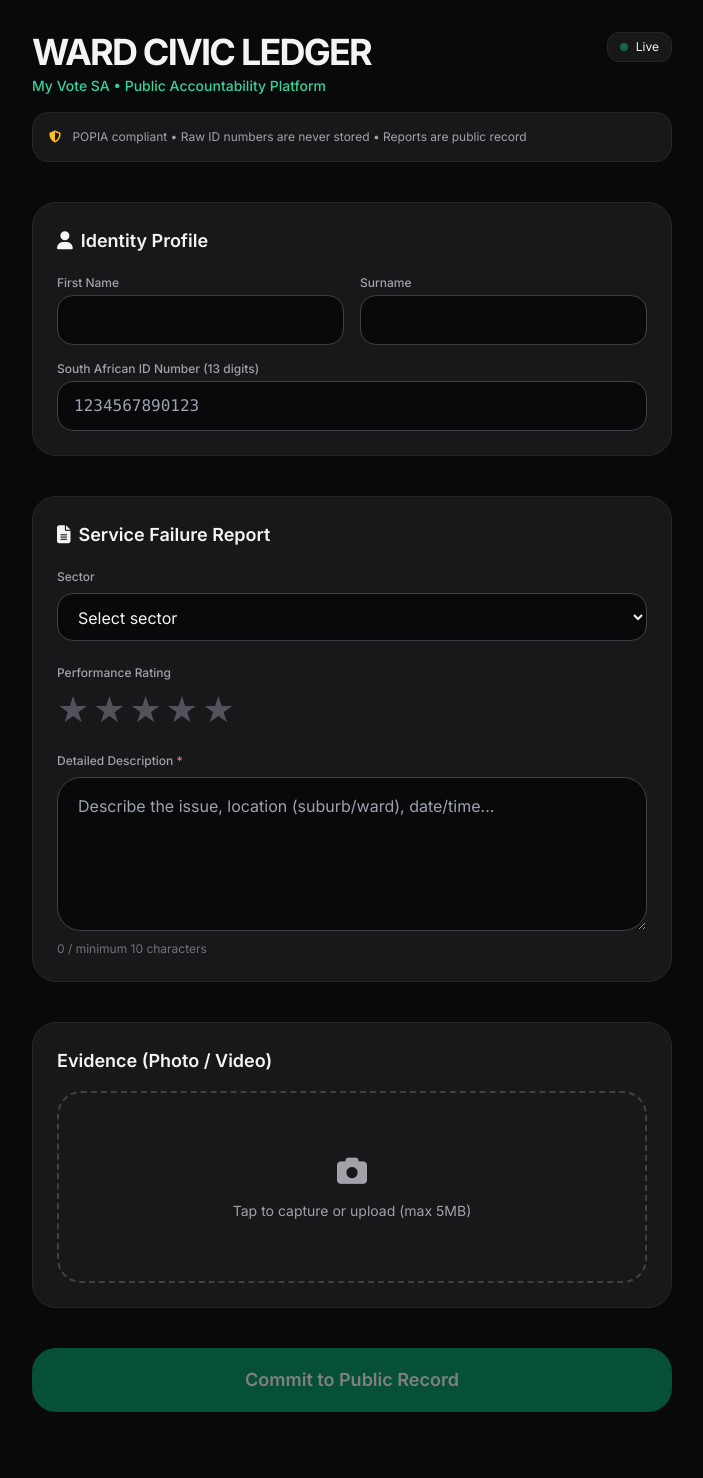
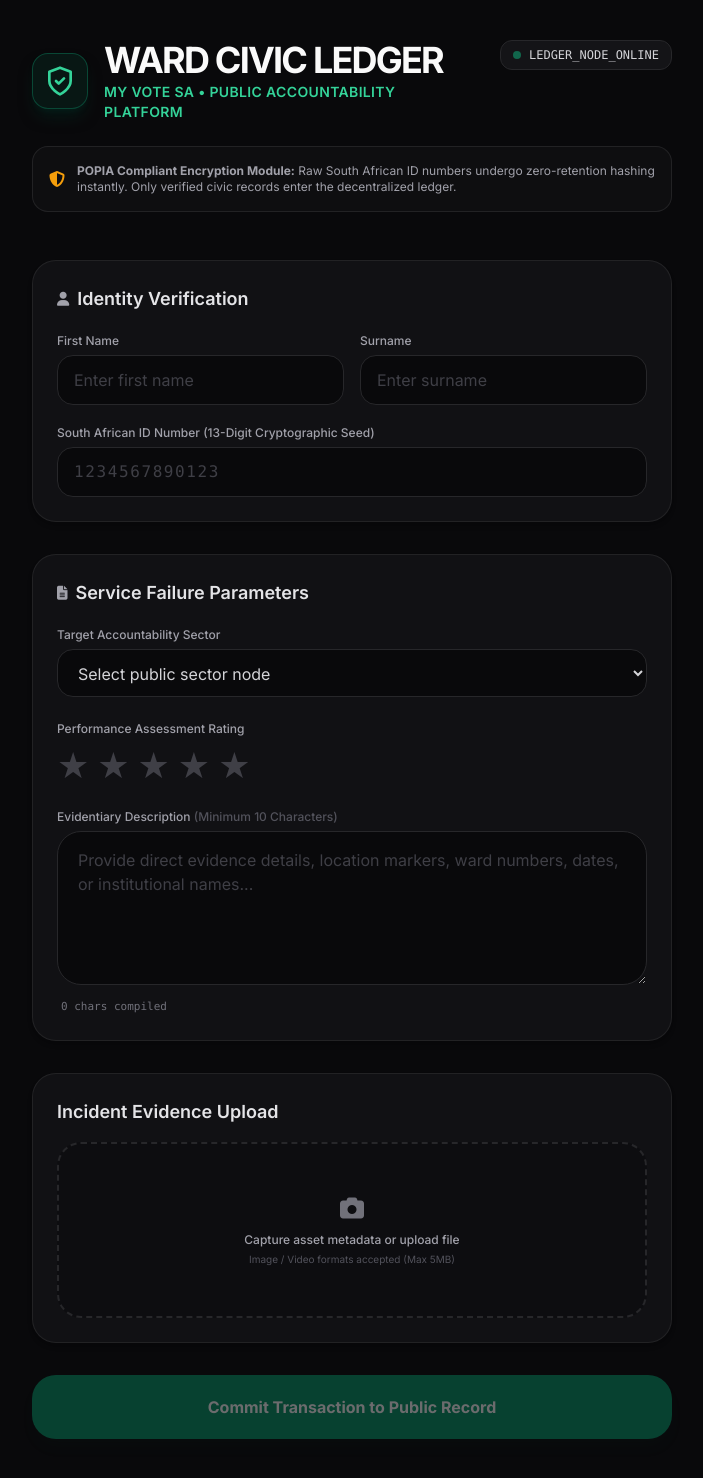
Before and after one commit to juniormowatse-source/myvotesa, a website: page index.html in a window 1280 px wide. Shown: the whole page, without its empty margins (288-991 px from the left). Drawn offline with nearby package versions, Linux system fonts and the light colour scheme.

Commit message:
feat: enhance frontend interface with complete My Vote SA framework
- Restored custom inline SVG civic logo and brand typography to header
- Implemented dynamic "Cryptographic Civic Block" transaction receipt
- Mapped live backend tracking parameters (Ticket ID and Constitutional Anchors) directly to UI view
- Refined Tailwind spacing, star-rating hover states, and input field tracking

```diff
--- a/index.html
+++ b/index.html
@@ -12,85 +12,126 @@
         body { font-family: 'Inter', system-ui, sans-serif; }
         .star { transition: all 0.15s cubic-bezier(0.4, 0, 0.2, 1); }
         .star.active { color: #eab308; transform: scale(1.2); }
-        input[type="number"]::-webkit-outer-spin-button,
-        input[type="number"]::-webkit-inner-spin-button { -webkit-appearance: none; margin: 0; }
     </style>
 </head>
-<body class="bg-zinc-950 text-zinc-100 min-h-screen pb-12">
-    <div class="max-w-2xl mx-auto px-4 pt-8" x-data="ledgerApp()" x-init="init()">
+<body class="bg-zinc-950 text-zinc-100 min-h-screen pb-24">
+    <div class="max-w-2xl mx-auto px-4 pt-10" x-data="ledgerApp()" x-init="init()">
 
-        <!-- Header -->
-        <header class="mb-10">
-            <div class="flex justify-between items-start">
-                <div>
-                    <h1 class="text-4xl font-bold tracking-tighter">WARD CIVIC LEDGER</h1>
-                    <p class="text-emerald-400 text-sm mt-1 font-medium">My Vote SA • Public Accountability Platform</p>
+        <!-- Header & Logo Identity Block -->
+        <header class="mb-12">
+            <div class="flex flex-col sm:flex-row justify-between items-start gap-6">
+                <div class="flex items-center gap-4">
+                    <!-- My Vote SA Custom Civic Tech Logo -->
+                    <div class="w-14 h-14 bg-emerald-600/10 border border-emerald-500/30 rounded-2xl flex items-center justify-center text-emerald-400 shadow-lg shadow-emerald-950/50 shrink-0">
+                        <svg class="w-8 h-8" viewBox="0 0 24 24" fill="none" stroke="currentColor" stroke-width="2" stroke-linecap="round" stroke-linejoin="round">
+                            <path d="M12 22s8-4 8-10V5l-8-3-8 3v7c0 6 8 10 8 10z"/>
+                            <path d="m9 12 2 2 4-4"/>
+                        </svg>
+                    </div>
+                    <div>
+                        <h1 class="text-3xl font-extrabold tracking-tighter sm:text-4xl text-zinc-50">WARD CIVIC LEDGER</h1>
+                        <p class="text-emerald-400 text-sm font-semibold tracking-wide uppercase mt-0.5">My Vote SA • Public Accountability Platform</p>
+                    </div>
                 </div>
-                <div class="text-xs bg-zinc-900 px-3 py-1.5 rounded-xl border border-zinc-800 flex items-center gap-2">
+                <div class="text-xs bg-zinc-900/80 backdrop-blur px-3 py-1.5 rounded-xl border border-zinc-800 flex items-center gap-2 self-end sm:self-start">
                     <div class="w-2 h-2 bg-emerald-500 rounded-full animate-pulse"></div>
-                    <span>Live</span>
+                    <span class="font-mono text-zinc-300">LEDGER_NODE_ONLINE</span>
                 </div>
             </div>
-            <div class="mt-4 text-xs text-zinc-400 bg-zinc-900 border border-zinc-800 p-4 rounded-2xl">
-                <i class="fa-solid fa-shield-halved text-amber-400 mr-2"></i>
-                POPIA compliant • Raw ID numbers are never stored • Reports are public record
+
+            <div class="mt-6 text-xs text-zinc-400 bg-zinc-900/40 border border-zinc-800/80 p-4 rounded-2xl flex items-center gap-3">
+                <i class="fa-solid fa-shield-halved text-amber-500 text-base shrink-0"></i>
+                <span><strong>POPIA Compliant Encryption Module:</strong> Raw South African ID numbers undergo zero-retention hashing instantly. Only verified civic records enter the decentralized ledger.</span>
             </div>
         </header>
 
-        <form @submit.prevent="submitReport" class="space-y-10">
+        <!-- Dynamic Success Transaction Receipt Card -->
+        <template x-if="success && latestBlock">
+            <div class="mb-10 bg-zinc-900 border-2 border-emerald-500/30 rounded-3xl p-6 shadow-xl shadow-black/40 animate-fadeIn">
+                <div class="flex items-center gap-3 text-emerald-400 font-bold mb-4">
+                    <i class="fa-solid fa-circle-check text-xl"></i>
+                    <span class="tracking-tight text-lg">BLOCK COMMITMENT SUCCESSFUL</span>
+                </div>
+                <div class="space-y-3 font-mono text-xs text-zinc-300 bg-zinc-950 p-4 rounded-2xl border border-zinc-800">
+                    <div class="flex justify-between border-b border-zinc-900 pb-2">
+                        <span class="text-zinc-500">TRANSACTION_ID:</span>
+                        <span class="text-emerald-400 font-bold" x-text="latestBlock.ticketId"></span>
+                    </div>
+                    <div class="flex justify-between border-b border-zinc-900 pb-2">
+                        <span class="text-zinc-500">LEDGER_STATUS:</span>
+                        <span class="text-amber-400">awaiting-community-verification</span>
+                    </div>
+                    <div class="pt-1">
+                        <span class="text-zinc-500 block mb-1.5">CONSTITUTIONAL_ANCHORS:</span>
+                        <div class="flex flex-wrap gap-1.5">
+                            <template x-for="anchor in latestBlock.anchors" :key="anchor">
+                                <span class="bg-zinc-900 text-zinc-100 border border-zinc-800 px-2.5 py-1 rounded-md text-[10px]" x-text="anchor"></span>
+                            </template>
+                        </div>
+                    </div>
+                </div>
+                <button @click="latestBlock = null" class="mt-4 text-xs text-zinc-400 hover:text-zinc-200 underline transition-colors">
+                    File another infrastructure or service entry
+                </button>
+            </div>
+        </template>
 
-            <!-- Group 1: Identity -->
-            <div class="bg-zinc-900 rounded-3xl p-6 border border-zinc-800">
-                <h2 class="text-lg font-semibold mb-5 flex items-center gap-2">
-                    <i class="fa-solid fa-user"></i> Identity Profile
+        <!-- Main Data Record Submission Form -->
+        <form @submit.prevent="submitReport" class="space-y-8" x-show="!latestBlock">
+
+            <!-- Group 1: Identity Profile -->
+            <div class="bg-zinc-900/60 rounded-3xl p-6 border border-zinc-800/80 shadow-md">
+                <h2 class="text-lg font-semibold mb-5 flex items-center gap-2 text-zinc-200">
+                    <i class="fa-solid fa-user text-zinc-400 text-sm"></i> Identity Verification
                 </h2>
                 <div class="grid grid-cols-2 gap-4">
                     <div>
-                        <label class="block text-xs font-medium text-zinc-400 mb-1">First Name</label>
-                        <input type="text" x-model="form.firstName" required
-                               class="w-full bg-zinc-950 border border-zinc-700 rounded-2xl px-4 py-3 focus:outline-none focus:border-emerald-600">
+                        <label class="block text-xs font-medium text-zinc-400 mb-1.5">First Name</label>
+                        <input type="text" x-model="form.firstName" required placeholder="Enter first name"
+                               class="w-full bg-zinc-950 border border-zinc-800 focus:border-zinc-700 rounded-2xl px-4 py-3 focus:outline-none focus:ring-1 focus:ring-zinc-700 transition-all placeholder:text-zinc-700">
                     </div>
                     <div>
-                        <label class="block text-xs font-medium text-zinc-400 mb-1">Surname</label>
-                        <input type="text" x-model="form.surname" required
-                               class="w-full bg-zinc-950 border border-zinc-700 rounded-2xl px-4 py-3 focus:outline-none focus:border-emerald-600">
+                        <label class="block text-xs font-medium text-zinc-400 mb-1.5">Surname</label>
+                        <input type="text" x-model="form.surname" required placeholder="Enter surname"
+                               class="w-full bg-zinc-950 border border-zinc-800 focus:border-zinc-700 rounded-2xl px-4 py-3 focus:outline-none focus:ring-1 focus:ring-zinc-700 transition-all placeholder:text-zinc-700">
                     </div>
                 </div>
-                <div class="mt-4">
-                    <label class="block text-xs font-medium text-zinc-400 mb-1">South African ID Number (13 digits)</label>
+                <div class="mt-5">
+                    <label class="block text-xs font-medium text-zinc-400 mb-1.5">South African ID Number (13-Digit Cryptographic Seed)</label>
                     <input type="text" maxlength="13" x-model="form.idNumber"
                            @input="form.idNumber = form.idNumber.replace(/\D/g, '')"
                            required placeholder="1234567890123"
-                           class="w-full bg-zinc-950 border border-zinc-700 rounded-2xl px-4 py-3 focus:outline-none focus:border-emerald-600 font-mono">
+                           class="w-full bg-zinc-950 border border-zinc-800 focus:border-zinc-700 rounded-2xl px-4 py-3 focus:outline-none focus:ring-1 focus:ring-zinc-700 transition-all font-mono tracking-widest placeholder:text-zinc-700">
                 </div>
             </div>
 
-            <!-- Group 2: Incident -->
-            <div class="bg-zinc-900 rounded-3xl p-6 border border-zinc-800">
-                <h2 class="text-lg font-semibold mb-5 flex items-center gap-2">
-                    <i class="fa-solid fa-file-lines"></i> Service Failure Report
+            <!-- Group 2: Incident Parameters -->
+            <div class="bg-zinc-900/60 rounded-3xl p-6 border border-zinc-800/80 shadow-md">
+                <h2 class="text-lg font-semibold mb-5 flex items-center gap-2 text-zinc-200">
+                    <i class="fa-solid fa-file-lines text-zinc-400 text-sm"></i> Service Failure Parameters
                 </h2>
 
                 <div class="mb-6">
-                    <label class="block text-xs font-medium text-zinc-400 mb-2">Sector</label>
+                    <label class="block text-xs font-medium text-zinc-400 mb-1.5">Target Accountability Sector</label>
                     <select x-model="form.sector" required
-                            class="w-full bg-zinc-950 border border-zinc-700 rounded-2xl px-4 py-3 focus:outline-none focus:border-emerald-600">
-                        <option value="">Select sector</option>
-                        <option value="saps">SAPS (Police)</option>
-                        <option value="health">Public Health</option>
-                        <option value="water">Water & Sanitation</option>
-                        <option value="electricity">Electricity</option>
-                        <option value="roads">Roads & Infrastructure</option>
+                            class="w-full bg-zinc-950 border border-zinc-800 focus:border-zinc-700 rounded-2xl px-4 py-3 focus:outline-none transition-all text-zinc-300">
+                        <option value="" class="text-zinc-600">Select public sector node</option>
+                        <option value="saps">SAPS (Police & Safety)</option>
+                        <option value="health">Public Health Services</option>
+                        <option value="water">Water & Sanitation Systems</option>
+                        <option value="electricity">Electricity Grid Infrastructure</option>
+                        <option value="roads">Roads & Municipal Infrastructure</option>
                     </select>
                 </div>
 
                 <div class="mb-6">
-                    <label class="block text-xs font-medium text-zinc-400 mb-2">Performance Rating</label>
-                    <div class="flex gap-1">
+                    <label class="block text-xs font-medium text-zinc-400 mb-2">Performance Assessment Rating</label>
+                    <div class="flex gap-2">
                         <template x-for="n in 5" :key="n">
                             <button type="button" @click="setRating(n)"
-                                    :class="{ 'star active': form.rating >= n }"
-                                    class="star text-4xl text-zinc-600 hover:text-yellow-400">
+                                    @mouseenter="hoverRating = n" @mouseleave="hoverRating = 0"
+                                    :class="{ 'star active text-yellow-500': (hoverRating || form.rating) >= n, 'text-zinc-700': (hoverRating || form.rating) < n }"
+                                    class="star text-4xl transition-transform active:scale-95 focus:outline-none">
                                 ★
                             </button>
                         </template>
@@ -98,43 +139,49 @@
                 </div>
 
                 <div>
-                    <label class="block text-xs font-medium text-zinc-400 mb-2">Detailed Description <span class="text-red-400">*</span></label>
+                    <label class="block text-xs font-medium text-zinc-400 mb-1.5">Evidentiary Description <span class="text-zinc-600">(Minimum 10 Characters)</span></label>
                     <textarea x-model="form.description" rows="5" minlength="10" required
-                              class="w-full bg-zinc-950 border border-zinc-700 rounded-3xl px-5 py-4 focus:outline-none focus:border-emerald-600 resize-y"
-                              placeholder="Describe the issue, location (suburb/ward), date/time..."></textarea>
-                    <p class="text-xs text-zinc-500 mt-1" x-text="form.description.length + ' / minimum 10 characters'"></p>
+                              class="w-full bg-zinc-950 border border-zinc-800 focus:border-zinc-700 rounded-3xl px-5 py-4 focus:outline-none focus:ring-1 focus:ring-zinc-700 resize-y transition-all placeholder:text-zinc-700"
+                              placeholder="Provide direct evidence details, location markers, ward numbers, dates, or institutional names..."></textarea>
+                    <div class="flex justify-between items-center mt-2 px-1">
+                        <p class="text-[11px] text-zinc-500 font-mono" x-text="form.description.length + ' chars compiled'"></p>
+                    </div>
                 </div>
             </div>
 
-            <!-- Group 3: Evidence -->
-            <div class="bg-zinc-900 rounded-3xl p-6 border border-zinc-800">
-                <h2 class="text-lg font-semibold mb-4">Evidence (Photo / Video)</h2>
+            <!-- Group 3: Document Verification Attachments -->
+            <div class="bg-zinc-900/60 rounded-3xl p-6 border border-zinc-800/80 shadow-md">
+                <h2 class="text-lg font-semibold mb-4 text-zinc-200">Incident Evidence Upload</h2>
                 <input type="file" id="evidence" accept="image/*,video/*" @change="handleFileSelect" class="hidden">
                 <label for="evidence"
-                       class="cursor-pointer border-2 border-dashed border-zinc-700 hover:border-emerald-600 rounded-3xl h-48 flex flex-col items-center justify-center transition-colors">
-                    <i class="fa-solid fa-camera text-3xl mb-3 text-zinc-400"></i>
-                    <span class="text-sm text-zinc-400">Tap to capture or upload (max 5MB)</span>
+                       class="cursor-pointer border-2 border-dashed border-zinc-800 hover:border-zinc-700 rounded-3xl h-44 flex flex-col items-center justify-center transition-all bg-zinc-950/40 hover:bg-zinc-950/80">
+                    <i class="fa-solid fa-camera text-2xl mb-2 text-zinc-500"></i>
+                    <span class="text-xs font-medium text-zinc-400">Capture asset metadata or upload file</span>
+                    <span class="text-[10px] text-zinc-600 mt-1">Image / Video formats accepted (Max 5MB)</span>
                 </label>
 
-                <div x-show="previewUrl" class="mt-4 rounded-2xl overflow-hidden border border-zinc-700">
-                    <img :src="previewUrl" class="w-full max-h-64 object-contain bg-black" alt="Preview">
+                <div x-show="previewUrl" class="mt-4 rounded-2xl overflow-hidden border border-zinc-800 bg-black p-2">
+                    <img :src="previewUrl" class="w-full max-h-64 object-contain rounded-xl" alt="Ledger Entry Preview">
                 </div>
             </div>
 
-            <!-- Submit -->
+            <!-- Block Execution Trigger -->
             <button type="submit"
                     :disabled="isSubmitting || !isFormValid()"
-                    class="w-full h-16 text-lg font-semibold rounded-3xl transition-all flex items-center justify-center gap-3 disabled:opacity-50"
-                    :class="isSubmitting ? 'bg-zinc-700' : 'bg-emerald-600 hover:bg-emerald-500'">
-                <span x-text="isSubmitting ? 'Verifying & Committing to Public Record...' : 'Commit to Public Record'"></span>
-                <i x-show="isSubmitting" class="fa-solid fa-spinner fa-spin"></i>
+                    class="w-full h-16 text-base font-bold rounded-3xl transition-all flex items-center justify-center gap-3 disabled:opacity-40 shadow-lg"
+                    :class="isSubmitting ? 'bg-zinc-800 text-zinc-500 cursor-not-allowed' : 'bg-emerald-600 text-white hover:bg-emerald-500 shadow-emerald-950/20'">
+                <span x-text="isSubmitting ? 'Verifying Integrity & Committing Block...' : 'Commit Transaction to Public Record'"></span>
+                <i x-show="isSubmitting" class="fa-solid fa-circle-notch fa-spin"></i>
             </button>
         </form>
 
-        <!-- Status -->
-        <div x-show="message" class="mt-8 p-4 rounded-2xl text-sm"
-             :class="success ? 'bg-emerald-900/50 border border-emerald-700 text-emerald-300' : 'bg-red-900/50 border border-red-700 text-red-300'">
-            <span x-text="message"></span>
+        <!-- Fallback System Alert Messaging -->
+        <div x-show="message && !latestBlock" class="mt-6 p-4 rounded-2xl text-xs font-mono border transition-all"
+             :class="success ? 'bg-emerald-950/30 border-emerald-800/50 text-emerald-400' : 'bg-red-950/30 border-red-800/50 text-red-400'">
+            <div class="flex items-start gap-2.5">
+                <i class="fa-solid mt-0.5" :class="success ? 'fa-circle-check' : 'fa-triangle-exclamation'"></i>
+                <span x-text="message"></span>
+            </div>
         </div>
     </div>
 
@@ -150,15 +197,25 @@
                     description: '',
                     evidence: null
                 },
+                hoverRating: 0,
                 previewUrl: null,
                 isSubmitting: false,
                 message: '',
                 success: false,
+                latestBlock: null,
 
                 init() {
-                    // Restore identity from localStorage
                     const saved = localStorage.getItem('civicIdentity');
-                    if (saved) this.form = { ...this.form, ...JSON.parse(saved) };
+                    if (saved) {
+                        try {
+                            const parsed = JSON.parse(saved);
+                            this.form.firstName = parsed.firstName || '';
+                            this.form.surname = parsed.surname || '';
+                            this.form.idNumber = parsed.idNumber || '';
+                        } catch (e) {
+                            localStorage.removeItem('civicIdentity');
+                        }
+                    }
                 },
 
                 setRating(n) {
@@ -169,7 +226,7 @@
                     const file = e.target.files[0];
                     if (!file) return;
                     if (file.size > 5 * 1024 * 1024) {
-                        this.message = "File too large. Maximum 5MB allowed.";
+                        this.message = "File validation breach. Payload size exceeds 5MB ceiling rules.";
                         this.success = false;
                         return;
                     }
@@ -178,10 +235,12 @@
                 },
 
                 isFormValid() {
-                    return this.form.firstName && this.form.surname &&
+                    return this.form.firstName.trim() &&
+                           this.form.surname.trim() &&
                            this.form.idNumber.length === 13 &&
-                           this.form.sector && this.form.rating > 0 &&
-                           this.form.description.length >= 10;
+                           this.form.sector &&
+                           this.form.rating > 0 &&
+                           this.form.description.trim().length >= 10;
                 },
 
                 async submitReport() {
@@ -189,15 +248,16 @@
 
                     this.isSubmitting = true;
                     this.message = '';
+                    this.latestBlock = null;
 
                     try {
                         const formData = new FormData();
-                        formData.append('firstName', this.form.firstName);
-                        formData.append('surname', this.form.surname);
-                        formData.append('idNumber', this.form.idNumber);
+                        formData.append('firstName', this.form.firstName.trim());
+                        formData.append('surname', this.form.surname.trim());
+                        formData.append('idNumber', this.form.idNumber.trim());
                         formData.append('sector', this.form.sector);
                         formData.append('rating', this.form.rating);
-                        formData.append('description', this.form.description);
+                        formData.append('description', this.form.description.trim());
                         if (this.form.evidence) {
                             formData.append('evidence', this.form.evidence);
                         }
@@ -211,27 +271,31 @@
 
                         if (res.ok) {
                             this.success = true;
-                            this.message = `Report committed successfully! Ticket: ${data.ticketId}`;
 
-                            // Clear incident fields only
+                            // Capture core parameters returned directly from backend tracking logic
+                            this.latestBlock = {
+                                ticketId: data.ticketId,
+                                anchors: data.anchors || []
+                            };
+
+                            // Flush data configurations gracefully
                             this.form.sector = '';
                             this.form.rating = 0;
                             this.form.description = '';
                             this.form.evidence = null;
                             this.previewUrl = null;
 
-                            // Persist identity
                             localStorage.setItem('civicIdentity', JSON.stringify({
                                 firstName: this.form.firstName,
                                 surname: this.form.surname,
                                 idNumber: this.form.idNumber
                             }));
                         } else {
-                            throw new Error(data.error || 'Submission failed');
+                            throw new Error(data.error || 'Ledger write pipeline deployment failure.');
                         }
                     } catch (err) {
                         this.success = false;
-                        this.message = err.message || 'Network error. Report queued for later submission.';
+                        this.message = err.message || 'System connectivity gap. Record buffered locally.';
                     } finally {
                         this.isSubmitting = false;
                     }
```
